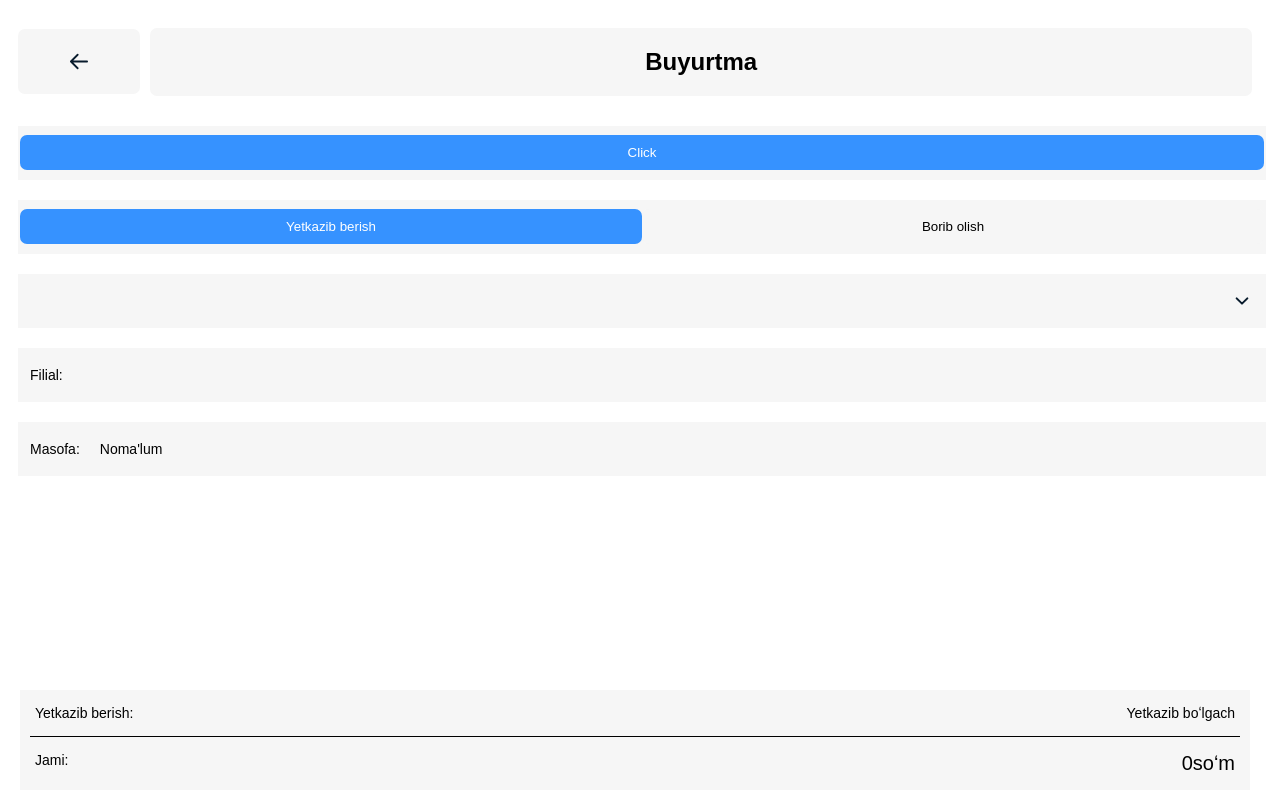
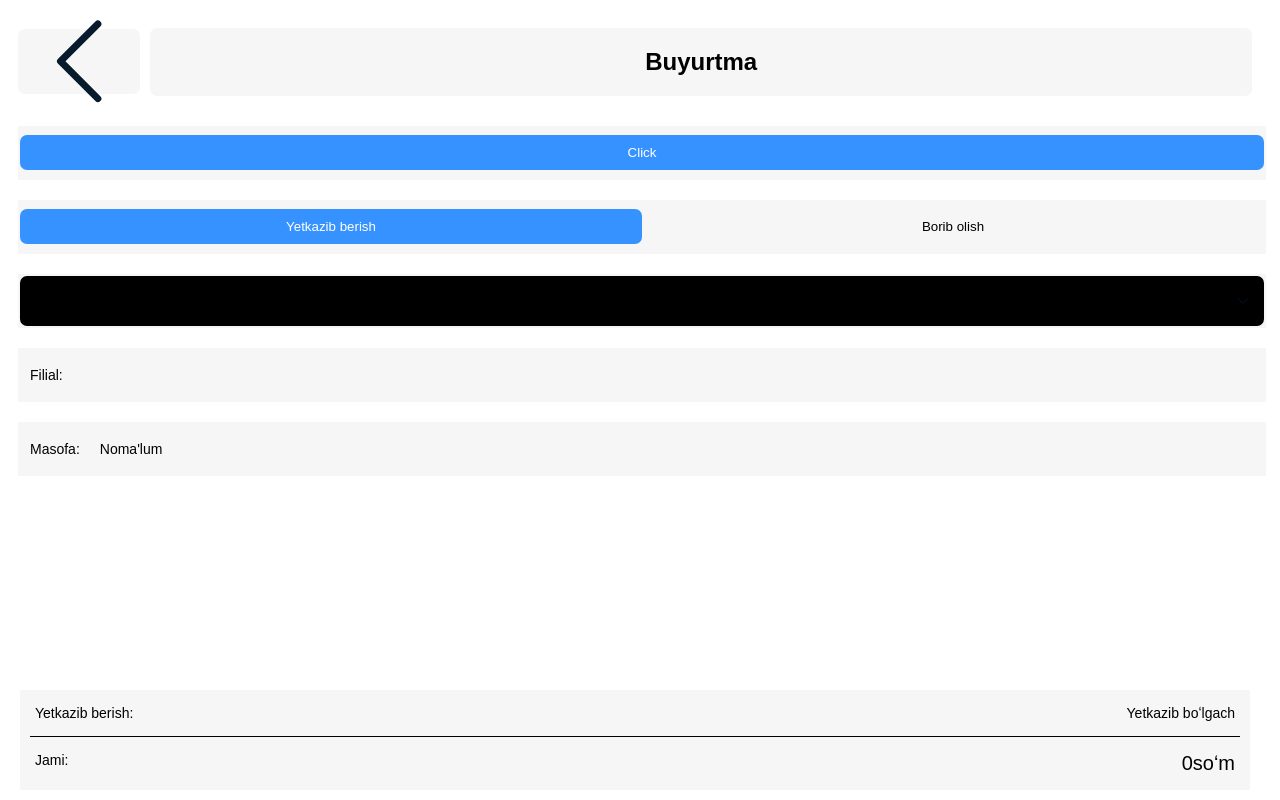
Before and after one commit to STQT/anjanbot, a Django app: page /tg/order/ in a window 1280 px wide. Run offline with Django 4.2, Linux system fonts and the light colour scheme; data that the repository does not hold is empty; parts of the project's set-up code (start-up, migrations or seed data) failed here and were passed over; some libraries are stand-ins or nearby versions.

Commit message:
webapp styles changes

```diff
--- a/app/static/css/style.css
+++ b/app/static/css/style.css
@@ -12,6 +12,8 @@
   --light-down: url('black.svg');
   --dark-down: url('white.svg');
   --down: var(--light-down);
+  var(--tg-theme-button-color);
+  --tg-theme-button-color: #00CCFF;
 }
 
 
@@ -21,6 +23,7 @@
   --text-color: var(--dark-text-color);
   --second-color: var(--dark-second-color);
   --down: var(--dark-down);
+  --tg-theme-button-color: var(--dark-second-color);
 }
 
 a {
@@ -168,16 +171,22 @@ h2 {
   text-align: center;
   height: 65px;
   flex: 1;
+  border-radius: 7px;
   background-color: var(--second-color);
-  border-radius: 7px;
+  align-items: center;
+  display: flex;
 }
 
 .back {
   /* Vector */
+  width: 100%; /* Set the width of the background */
+  height: 100%;
 
-  width: 18px;
-  height: 15px;
-  border: 2px
+  background-repeat: no-repeat;
+  background-position: center;
+  background-size: contain;
+  transform: rotate(90deg);
+  background-image: var(--down);
 }
 
 
@@ -290,7 +299,7 @@ select {
   width: 100%;
   padding: 5px;
   height: 50px;
-  background-color: var(--second-color);
+  background-color: var(--text-color);
   border: none;
   appearance: none;
   -webkit-appearance: none; /* For older versions of WebKit browsers */
--- a/app/templates/products/cart.html
+++ b/app/templates/products/cart.html
@@ -3,9 +3,7 @@
 {% block title %}{{ category.name }}{% endblock %}
 {% block content %}
   <div class="header">
-    <div class="left-column">
-      <button onclick="goBack()" class="back-button">Back</button>
-    </div>
+     <div class="left-column"><div class="back" onclick="goBack()"></div></div>
     <div class="center-column">
       <h2>{% trans 'Savat' %}</h2>
     </div>
--- a/app/templates/products/order.html
+++ b/app/templates/products/order.html
@@ -5,7 +5,7 @@
   <script src="{% static 'js/order.js' %}"></script>
   <script src="{% static 'js/project.js' %}"></script>
   <div class="header">
-    <div class="left-column" onclick="goBack()"><img src="{% static 'images/back.svg' %}" alt="" class="back"></div>
+    <div class="left-column"><div class="back" onclick="goBack()"></div></div>
     <div class="center-column"><h2>{% trans "Buyurtma" %}</h2></div>
   </div>
   <div style="padding: 10px">
--- a/app/templates/products/product_list.html
+++ b/app/templates/products/product_list.html
@@ -70,7 +70,7 @@
 
   </script>
   <div class="header">
-    <div class="left-column" onclick="goBack()"><img src="{% static 'images/back.svg' %}" alt="" class="back"></div>
+    <div class="left-column"><div class="back" onclick="goBack()"></div></div>
     <div class="center-column"><h2>{{ category.name }}</h2></div>
   </div>
   <ul class="category-list">
```
Also changed, not shown: app/static/css/black.svg, app/static/css/white.svg, app/static/images/back.svg.
